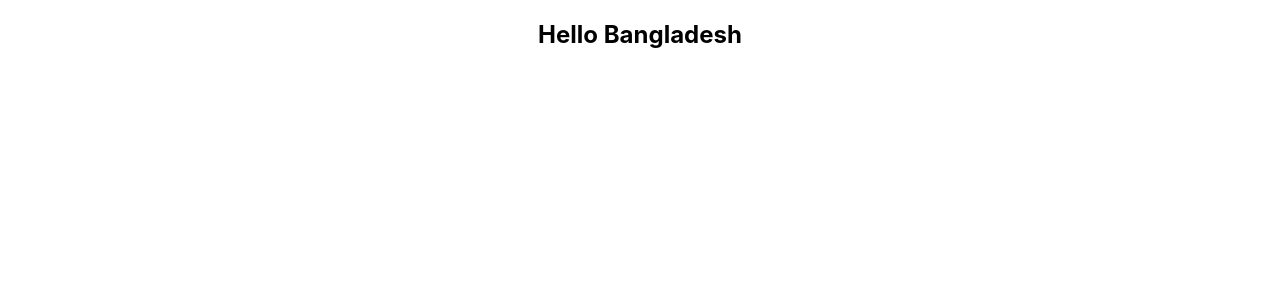
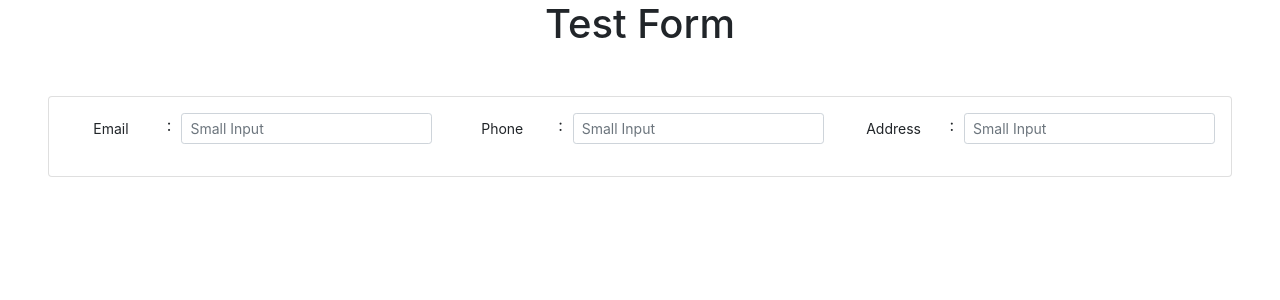
Before and after one commit to alamgirkabir45789/my-application, a React (Create React App) app: page / in a window 1280 px wide. Shown: the top 300 px of the page. Built offline with nearby package versions, Linux system fonts and the light colour scheme.

Commit message:
modify app

```diff
--- a/public/index.html
+++ b/public/index.html
@@ -15,6 +15,8 @@
       user's mobile device or desktop. See https://developers.google.com/web/fundamentals/web-app-manifest/
     -->
     <link rel="manifest" href="%PUBLIC_URL%/manifest.json" />
+    <!-- For Bootstrap -->
+    <link rel="stylesheet" href="https://cdn.jsdelivr.net/npm/bootstrap@5.1.0/dist/css/bootstrap.min.css" />
     <!--
       Notice the use of %PUBLIC_URL% in the tags above.
       It will be replaced with the URL of the `public` folder during the build.
--- a/src/App.js
+++ b/src/App.js
@@ -1,9 +1,57 @@
+import { Card, Col, FormGroup, Input, Label, Row } from "reactstrap";
 import "./App.css";
-
 function App() {
   return (
     <div className="App">
-      <h2>Hello Bangladesh</h2>
+      <div>
+        <h1>Test Form</h1>
+      </div>
+      <Card className="p-3 m-5">
+        <Row>
+          <Col sm={12} xs={12} md={4} lg={4} xl={4}>
+            <FormGroup className="d-flex">
+              <Label sm="3" size="sm" for="input-small-horizontal">
+                Email
+              </Label>
+              <span style={{ marginRight: "10px", marginLeft: "10px" }}>:</span>
+              <Input
+                type="text"
+                id="input-small-horizontal"
+                bsSize="sm"
+                placeholder="Small Input"
+              />
+            </FormGroup>
+          </Col>
+          <Col sm={12} xs={12} md={4} lg={4} xl={4}>
+            <FormGroup className="d-flex">
+              <Label sm="3" size="sm" for="input-small-horizontal">
+                Phone
+              </Label>
+              <span style={{ marginRight: "10px", marginLeft: "10px" }}>:</span>
+              <Input
+                type="text"
+                id="input-small-horizontal"
+                bsSize="sm"
+                placeholder="Small Input"
+              />
+            </FormGroup>
+          </Col>
+          <Col sm={12} xs={12} md={4} lg={4} xl={4}>
+            <FormGroup className="d-flex">
+              <Label sm="3" size="sm" for="input-small-horizontal">
+                Address
+              </Label>
+              <span style={{ marginRight: "10px", marginLeft: "10px" }}>:</span>
+              <Input
+                type="text"
+                id="input-small-horizontal"
+                bsSize="sm"
+                placeholder="Small Input"
+              />
+            </FormGroup>
+          </Col>
+        </Row>
+      </Card>
     </div>
   );
 }
```
